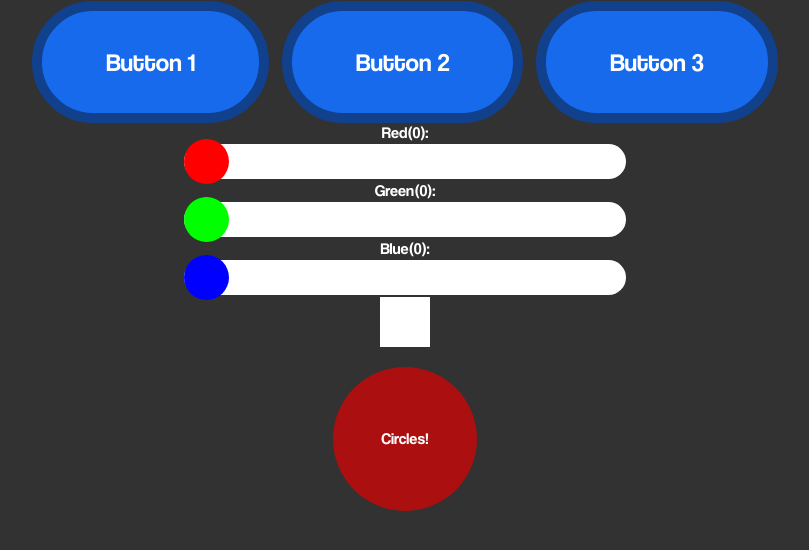
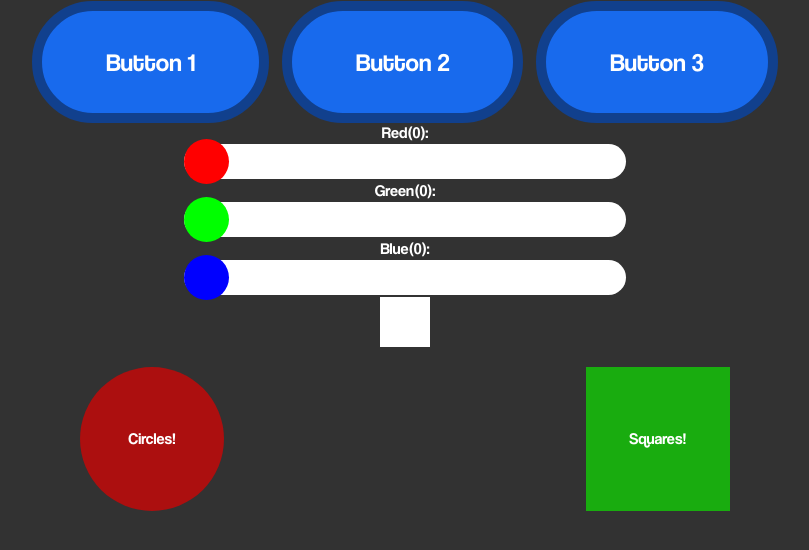
Before and after one commit to SentientToast1/stoast-website, a plain HTML site: page index.html in a window 1280 px wide. Shown: the part 80-630 px from the top of the page, without its empty margins (235-1044 px from the left). Drawn offline with Linux system fonts and the light colour scheme.

Commit message:
commit super

```diff
--- a/index.html
+++ b/index.html
@@ -23,8 +23,10 @@
         <input type="range" min="0" max="255" value="0" class="rangeB" id="blueSlider">
         <div id="colorBox"></div>
     </div>
-
-    <div class="orig" id="circle" onclick="modCircClick()"><p>Circles!</p></div>
+    <div class="shapeContainer">
+    <div class="origCircle" id="circle" onclick="modCircClick()"><p>Circles!</p></div>
+    <div class="origSquare" id="square" onclick="modSquareClick()"><p>Squares!</p></div>
+    </div>
 
     <script src="script.js" type="text/javascript"></script>
 </body>
--- a/script.js
+++ b/script.js
@@ -1,7 +1,7 @@
 
 
-var circText = "<p>Circles are fundamental geometric shapes defined by all points lying at an equal distance from a common center. In mathematics, circles play a crucial role, often represented by a single parameter—the radius. They exhibit symmetry and simplicity, making them essential in various mathematical disciplines such as geometry, trigonometry, and calculus.</p>";
-
+var circText = "<p>Circles are fundamental geometric shapes defined by all points lying at an equal distance from a common center. In mathematics, circles play a crucial role, often represented by a single parameter—the radius. They exhibit symmetry and simplicity, making them essential in various mathewmatical disciplines such as geometry, trigonometry, and calculus.</p>";
+var squareText = "<p>Squares are vital in math for simplicity and area calculations. In architecture, they offer stability and aesthetic appeal. They feature prominently in puzzles, digital imaging, computer science, and physics, showcasing their versatility and importance across various fields.</p>";
 //button js
 function buttonPress(){
     window.location.href = "wip.html";
@@ -29,7 +29,11 @@ function boxColorChanger(){
 Rslider.addEventListener('input', boxColorChanger);
 Gslider.addEventListener('input', boxColorChanger);
 Bslider.addEventListener('input', boxColorChanger);
+
+
 //circle js
+
+
 var modCirc = document.getElementById("circle");
 function modCircClick() {
     modCirc.classList.toggle("circClicked");
@@ -42,4 +46,19 @@ function modCircClick() {
     }
 }
 
+
+//Square js
+
+
+var modSquare = document.getElementById("square");
+function modSquareClick(){
+    modSquare.classList.toggle("squareClicked");
+    if(modSquare.classList.contains("squareClicked")){
+        modSquare.innerHTML = "";
+        setTimeout(() => {modSquare.innerHTML = squareText}, 300);
+    }
+    else {
+        modSquare.innerHTML= "<p>Squares!</p>";
+    }
+}
 //end of js
--- a/web.css
+++ b/web.css
@@ -65,7 +65,12 @@ h1{
 .rangeR::-webkit-slider-thumb{background-color: #ff0000;}
 .rangeG::-webkit-slider-thumb{background-color: #00ff00;}
 .rangeB::-webkit-slider-thumb{background-color: #0000ff;}
-.orig{
+.shapeContainer{
+    display: flex;
+    justify-content: space-evenly;
+    margin: auto 10% auto 10%;
+}
+.origCircle{
 
     margin: 20px auto;
     border-radius: 50%;
@@ -87,7 +92,26 @@ h1{
 
 
 }
+.origSquare{
+    margin: 20px auto;
+    background: #19ac0f;
+    width: 120px;
+    height: 120px;
+    transition-duration: 0.3s;
+    cursor: pointer;
+    display: flex;
+    justify-content: center;
+    align-items: center;
+    padding: 12px;
+}
+.squareClicked{
+    justify-content: start;
+    width: 500px;
+    height: 200px;
+    border-radius: 25px;
 
+
+}
 
 
 
```
